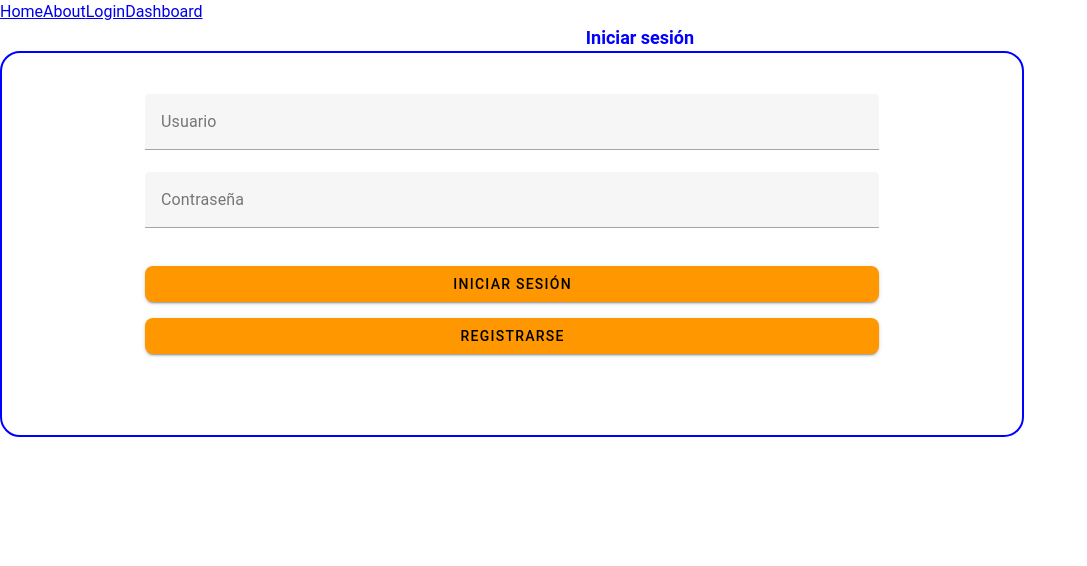
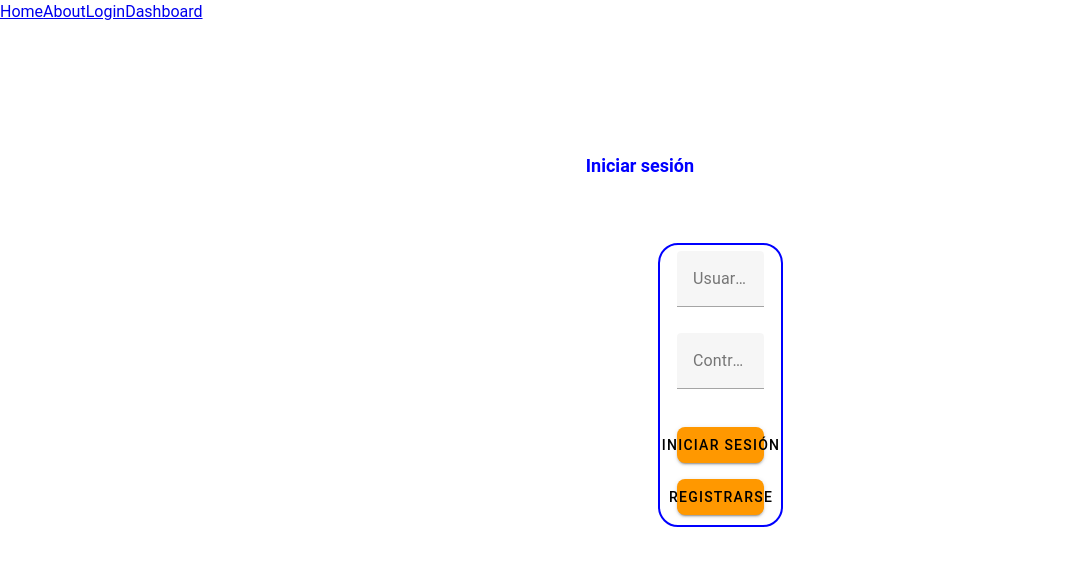
Before and after one commit to RebecaMFep/Frontend-Upcoming-events, a Vue app: page /login in a window 1280 px wide. Shown: the top 566 px of the page, without its empty margins (0-1087 px from the left). Built offline with nearby package versions, Linux system fonts and the light colour scheme; no server answers.

Commit message:
login centered

```diff
--- a/src/components/login/LoginForm.vue
+++ b/src/components/login/LoginForm.vue
@@ -72,9 +72,13 @@ function redirectToAdminDashboard() {
   border-radius: 20px;
   justify-content: center;
 }
+.rounded-lg{
+  margin-top: 5%;
+}
 
 .custom-border {
   border: 1px solid blue;
+  margin-bottom: 5%;
 }
 
 .form {
--- a/src/views/LoginView.vue
+++ b/src/views/LoginView.vue
@@ -4,8 +4,8 @@ import LoginForm from "./../components/login/LoginForm.vue";
 </script>
 
 <template>
-    <div>
-        <h1>Iniciar sesión</h1>
+    <h1>Iniciar sesión</h1>
+    <div id="login-box">
         <LoginForm />
     </div>
 </template>
@@ -14,9 +14,16 @@ import LoginForm from "./../components/login/LoginForm.vue";
 main {
     background-color: white;
     height: 90%;
+    justify-content: center;
 }
-
+#login-box{
+    margin-top: 5%;
+    margin-left: 15%;
+    justify-self: center;
+}
 h1 {
+    margin-top: 10%;
+    justify-self: center;
     color: blue;
     text-align: center;
     font-size: large;
```
